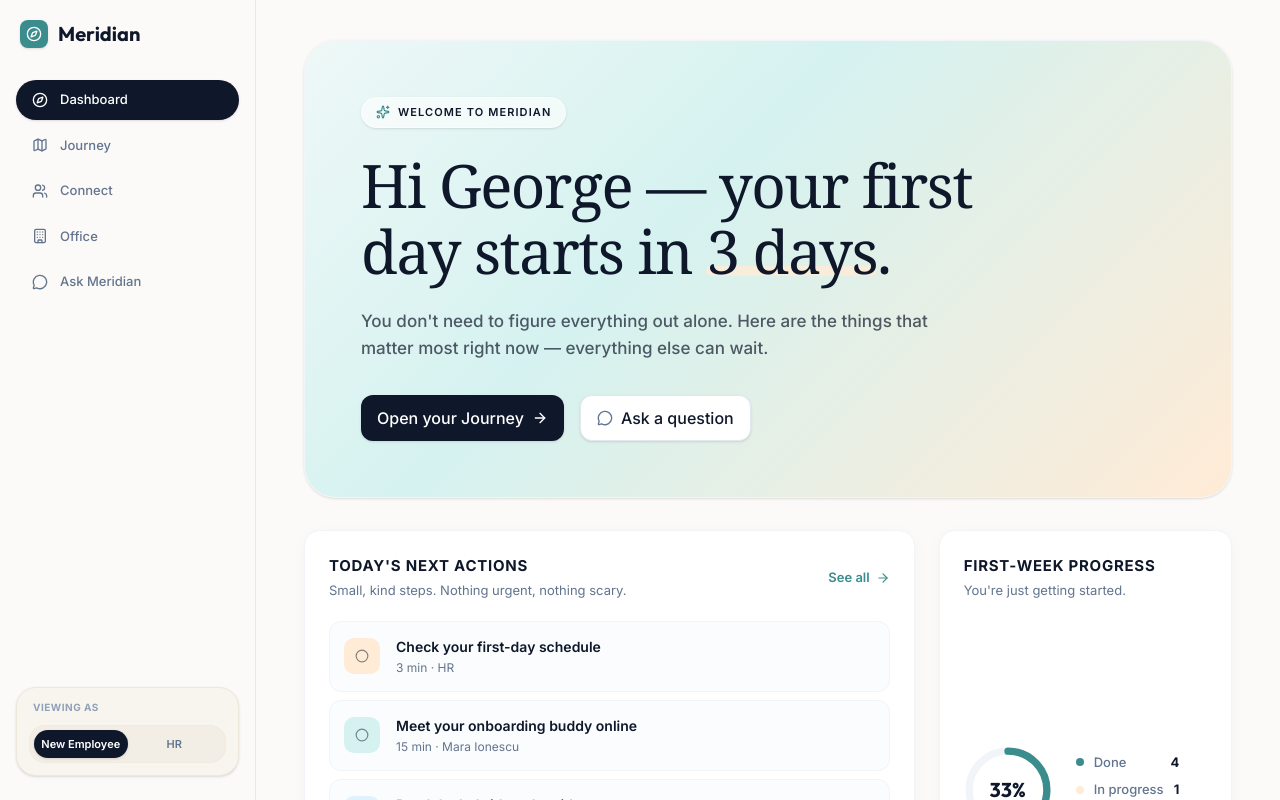
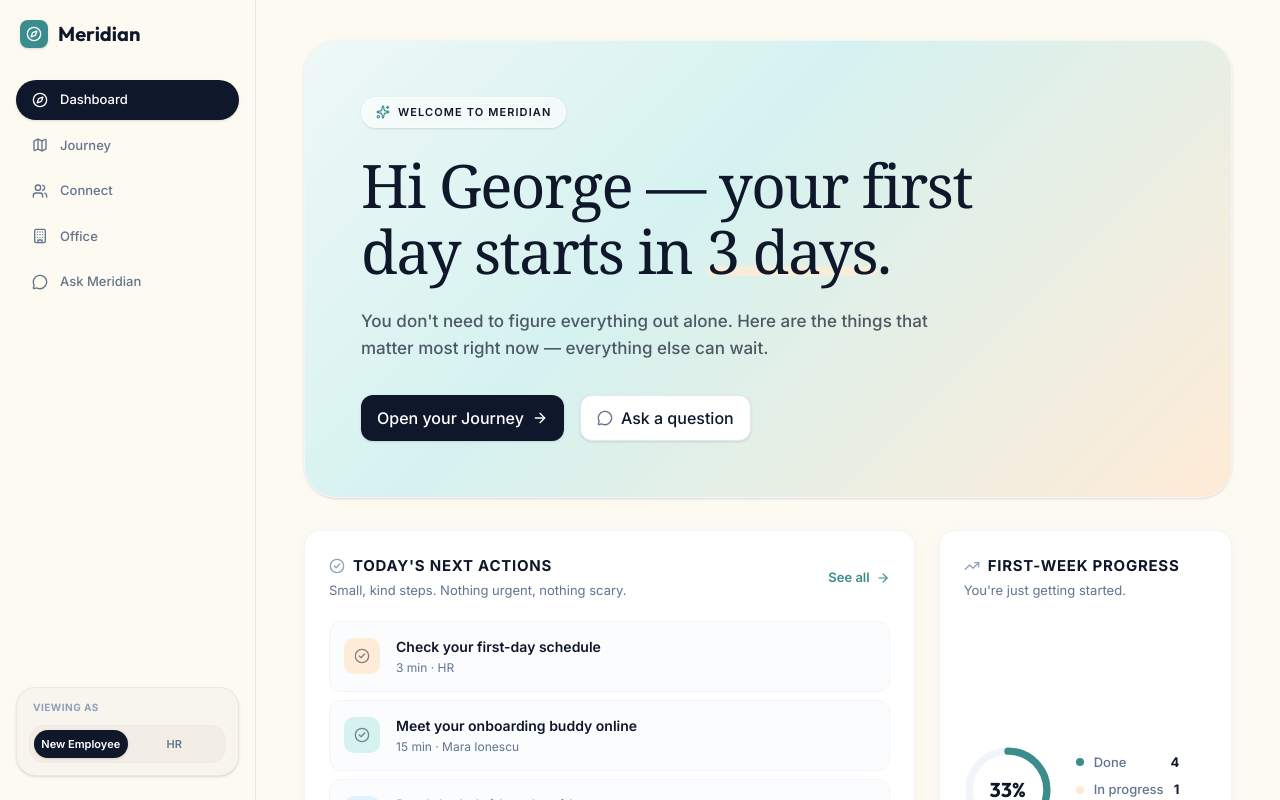
Before and after one commit to saftanoel/qubiz-meridian-project, a React (Vite) app in the folder frontend/: page / in a window 1280 px wide. Built offline with nearby package versions, Linux system fonts and the light colour scheme.

Commit message:
style: apply global creamy background and replace emojis with modern icons

```diff
--- a/frontend/src/index.css
+++ b/frontend/src/index.css
@@ -2,7 +2,7 @@
 @import "tailwindcss";
 
 @theme {
-  --color-warm-offwhite: #fcfaf8;
+  --color-warm-offwhite: #fdfaf1;
   --color-deep-navy: #0f172a;
   --color-soft-teal: #3b8c8c;
   --color-light-mint: #eef8f7;
--- a/frontend/src/layouts/MainLayout.tsx
+++ b/frontend/src/layouts/MainLayout.tsx
@@ -30,9 +30,9 @@ const MainLayout = () => {
   const visibleNavItems = navItems.filter((item) => item.roles.includes(role));
 
   return (
-    <div className="h-[100dvh] flex flex-col md:flex-row font-sans overflow-hidden bg-[#fcfaf8]">
+    <div className="h-[100dvh] flex flex-col md:flex-row font-sans overflow-hidden bg-warm-offwhite">
       {/* Sidebar */}
-      <aside className="w-full md:w-64 bg-[#fcfaf8] flex flex-col shrink-0 border-r border-[#eee7dc] md:h-full z-10">
+      <aside className="w-full md:w-64 bg-warm-offwhite flex flex-col shrink-0 border-r border-[#eee7dc] md:h-full z-10">
         {/* Logo */}
         <div className="p-5 pb-2">
           <h1 className="text-xl font-display font-bold text-deep-navy flex items-center gap-2.5">
--- a/frontend/src/lib/mockData.ts
+++ b/frontend/src/lib/mockData.ts
@@ -31,7 +31,7 @@ export const suggestedConnections = [
 // Dashboard – upcoming office days
 // ──────────────────────────────────────────────
 export const upcomingOfficeDays = [
-  { day: "Mon", date: "Jul 7", label: "Your first day 🎉", tone: "peach" },
+  { day: "Mon", date: "Jul 7", label: "Your first day", tone: "peach" },
   { day: "Wed", date: "Jul 9", label: "Team anchor day", tone: "teal" },
   { day: "Thu", date: "Jul 10", label: "Team anchor day", tone: "teal" },
   { day: "Fri", date: "Jul 11", label: "Remote — demo day", tone: "sky" },
@@ -56,7 +56,7 @@ export interface JourneyTask {
 export interface JourneyPhase {
   id: string;
   title: string;
-  emoji: string;
+  iconName: string;
   tasks: JourneyTask[];
 }
 
@@ -64,7 +64,7 @@ export const journeyPhases: JourneyPhase[] = [
   {
     id: "phase-1",
     title: "Before Day 1",
-    emoji: "📋",
+    iconName: "ClipboardCheck",
     tasks: [
       { id: "t1", title: "Sign offer letter", description: "Review and digitally sign your employment agreement.", status: "done", priority: "High", time: "10 min", owner: "HR" },
       { id: "t2", title: "Complete background check", description: "Fill out the verification form sent to your email.", status: "done", priority: "High", time: "15 min", owner: "HR" },
@@ -74,7 +74,7 @@ export const journeyPhases: JourneyPhase[] = [
   {
     id: "phase-2",
     title: "First Day",
-    emoji: "🌟",
+    iconName: "CalendarCheck",
     tasks: [
       { id: "t4", title: "Check your first-day schedule", description: "Review the agenda HR prepared for your arrival.", status: "done", priority: "High", time: "3 min", owner: "HR" },
       { id: "t5", title: "Set up your laptop & accounts", description: "Follow the IT setup guide to configure your dev environment.", status: "in_progress", priority: "High", time: "30 min", owner: "IT" },
@@ -85,7 +85,7 @@ export const journeyPhases: JourneyPhase[] = [
   {
     id: "phase-3",
     title: "First Week",
-    emoji: "🚀",
+    iconName: "Route",
     tasks: [
       { id: "t8", title: "Complete security training", description: "Mandatory online module covering data protection basics.", status: "not_started", priority: "High", time: "20 min", owner: "IT" },
       { id: "t9", title: "Read the hybrid work guide", description: "Understand anchor days, remote policies, and office norms.", status: "not_started", priority: "Medium", time: "10 min", owner: "People Ops" },
@@ -95,7 +95,7 @@ export const journeyPhases: JourneyPhase[] = [
   {
     id: "phase-4",
     title: "First Month",
-    emoji: "🏆",
+    iconName: "Trophy",
     tasks: [
       { id: "t11", title: "30-day check-in with manager", description: "A relaxed 1:1 to discuss how you're settling in.", status: "not_started", priority: "High", time: "30 min", owner: "Engineering" },
       { id: "t12", title: "Present first mini-project", description: "Share a small piece of work with the team — show what you've learned.", status: "not_started", priority: "Medium", time: "45 min", owner: "Engineering" },
--- a/frontend/src/pages/Dashboard.tsx
+++ b/frontend/src/pages/Dashboard.tsx
@@ -1,5 +1,5 @@
 import { motion } from 'framer-motion';
-import { ArrowRight, Calendar, Circle, Compass, MapPin, MessageCircle, Sparkles, Users } from 'lucide-react';
+import { ArrowRight, Compass, MapPin, MessageCircle, Sparkles, Users, CircleCheck, TrendingUp, UsersRound, CalendarDays } from 'lucide-react';
 import { Link } from 'react-router-dom';
 import { employeeData, nextActions, suggestedConnections, upcomingOfficeDays, journeyPhases } from '../lib/mockData';
 
@@ -55,7 +55,9 @@ const Dashboard = () => {
         >
           <div className="flex items-center justify-between mb-5">
             <div>
-              <h2 className="text-[15px] font-bold text-deep-navy uppercase tracking-wider">Today's next actions</h2>
+              <h2 className="text-[15px] font-bold text-deep-navy uppercase tracking-wider flex items-center gap-2">
+                <CircleCheck className="h-4 w-4 text-slate-400" /> Today's next actions
+              </h2>
               <p className="text-[13px] text-slate-500 mt-1">Small, kind steps. Nothing urgent, nothing scary.</p>
             </div>
             <Link to="/journey" className="hidden sm:inline-flex items-center gap-1.5 text-[13px] font-semibold text-soft-teal hover:text-deep-navy transition-colors">
@@ -68,7 +70,7 @@ const Dashboard = () => {
               return (
                 <li key={a.id} className="group flex items-center gap-4 rounded-xl border border-slate-100 bg-slate-50/50 p-3.5 hover:bg-white hover:shadow-sm transition-all cursor-pointer">
                   <div className={`grid h-9 w-9 shrink-0 place-items-center rounded-[10px] ${bg}`}>
-                    <Circle className="h-3.5 w-3.5 text-deep-navy/50" />
+                    <CircleCheck className="h-4 w-4 text-deep-navy/50" />
                   </div>
                   <div className="min-w-0 flex-1">
                     <div className="text-[14px] font-semibold text-deep-navy truncate">{a.title}</div>
@@ -90,7 +92,9 @@ const Dashboard = () => {
           transition={{ delay: 0.15 }}
           className="card flex flex-col"
         >
-          <h2 className="text-[15px] font-bold text-deep-navy uppercase tracking-wider">First-week progress</h2>
+          <h2 className="text-[15px] font-bold text-deep-navy uppercase tracking-wider flex items-center gap-2">
+            <TrendingUp className="h-4 w-4 text-slate-400" /> First-week progress
+          </h2>
           <p className="text-[13px] text-slate-500 mt-1">You're just getting started.</p>
 
           <div className="mt-auto flex items-center gap-6 py-4">
@@ -123,7 +127,9 @@ const Dashboard = () => {
         >
           <div className="flex items-end justify-between mb-5">
             <div>
-              <h2 className="text-[15px] font-bold text-deep-navy uppercase tracking-wider">People to meet this week</h2>
+              <h2 className="text-[15px] font-bold text-deep-navy uppercase tracking-wider flex items-center gap-2">
+                <UsersRound className="h-4 w-4 text-slate-400" /> People to meet this week
+              </h2>
               <p className="text-[13px] text-slate-500 mt-1">Based on your team and office days.</p>
             </div>
             <Link to="/connect" className="hidden sm:inline-flex items-center gap-1.5 text-[13px] font-semibold text-soft-teal hover:text-deep-navy transition-colors">
@@ -156,7 +162,7 @@ const Dashboard = () => {
           className="card"
         >
           <h2 className="text-[15px] font-bold text-deep-navy uppercase tracking-wider flex items-center gap-2">
-            <Calendar className="h-4 w-4 text-slate-400" /> Upcoming office days
+            <CalendarDays className="h-4 w-4 text-slate-400" /> Upcoming office days
           </h2>
           <ul className="mt-5 space-y-2">
             {upcomingOfficeDays.map((d) => {
--- a/frontend/src/pages/HRView.tsx
+++ b/frontend/src/pages/HRView.tsx
@@ -1,12 +1,12 @@
 import { motion } from 'framer-motion';
 import { newHires, hrStats, actionItems, type HireStatus, type Severity } from '../lib/mockData';
-import { Users, TrendingUp, UserX, AlertTriangle, MessageSquare, CheckCircle2, AlertCircle } from 'lucide-react';
+import { UsersRound, TrendingUp, UserPlus, AlertTriangle, MessageSquare, CheckCircle2, AlertCircle } from 'lucide-react';
 import { showToast } from '../components/Toast';
 
 const statCards = [
-  { label: 'New hires this month', value: hrStats.newHiresCount, icon: Users, color: 'bg-teal-50 text-teal-600', accent: 'border-teal-200' },
+  { label: 'New hires this month', value: hrStats.newHiresCount, icon: UsersRound, color: 'bg-teal-50 text-teal-600', accent: 'border-teal-200' },
   { label: 'Avg. onboarding progress', value: `${hrStats.avgProgress}%`, icon: TrendingUp, color: 'bg-blue-50 text-blue-600', accent: 'border-blue-200' },
-  { label: 'Missing buddy assignments', value: hrStats.missingBuddies, icon: UserX, color: 'bg-amber-50 text-amber-600', accent: 'border-amber-200' },
+  { label: 'Missing buddy assignments', value: hrStats.missingBuddies, icon: UserPlus, color: 'bg-amber-50 text-amber-600', accent: 'border-amber-200' },
   { label: 'Tasks overdue', value: hrStats.overdueTasks, icon: AlertTriangle, color: 'bg-rose-50 text-rose-600', accent: 'border-rose-200' },
   { label: 'Pending check-ins', value: hrStats.pendingFeedback, icon: MessageSquare, color: 'bg-purple-50 text-purple-600', accent: 'border-purple-200' },
 ];
@@ -185,7 +185,7 @@ const HRView = () => {
           className="space-y-4"
         >
           <h2 className="font-display font-semibold text-deep-navy flex items-center gap-2">
-            <AlertTriangle className="w-5 h-5 text-amber-500" />
+            <AlertCircle className="w-5 h-5 text-amber-500" />
             Action Required
           </h2>
 
--- a/frontend/src/pages/Journey.tsx
+++ b/frontend/src/pages/Journey.tsx
@@ -1,5 +1,6 @@
 import { useState } from 'react';
 import { motion, AnimatePresence } from 'framer-motion';
+import * as lucideIcons from 'lucide-react';
 import { CheckCircle2, Circle, Clock, ChevronDown, ChevronUp, User, Timer } from 'lucide-react';
 import { journeyPhases as initialPhases, type JourneyPhase, type TaskStatus } from '../lib/mockData';
 
@@ -99,6 +100,8 @@ const Journey = () => {
           const phasePct = Math.round((phaseDone / phaseTotal) * 100);
           const isOpen = expanded.includes(phase.id);
 
+          const PhaseIcon = lucideIcons[phase.iconName as keyof typeof lucideIcons] as React.ElementType;
+
           return (
             <motion.div
               key={phase.id}
@@ -113,7 +116,9 @@ const Journey = () => {
                 className="w-full px-5 py-4 flex items-center justify-between hover:bg-gray-50/50 transition-colors cursor-pointer"
               >
                 <div className="flex items-center gap-3">
-                  <span className="text-xl">{phase.emoji}</span>
+                  <div className="grid h-10 w-10 shrink-0 place-items-center rounded-xl bg-slate-100/70 text-slate-500">
+                    {PhaseIcon && <PhaseIcon className="w-5 h-5" />}
+                  </div>
                   <div className="text-left">
                     <h3 className="font-display font-semibold text-deep-navy">{phase.title}</h3>
                     <p className="text-xs text-gray-400 mt-0.5">
```
